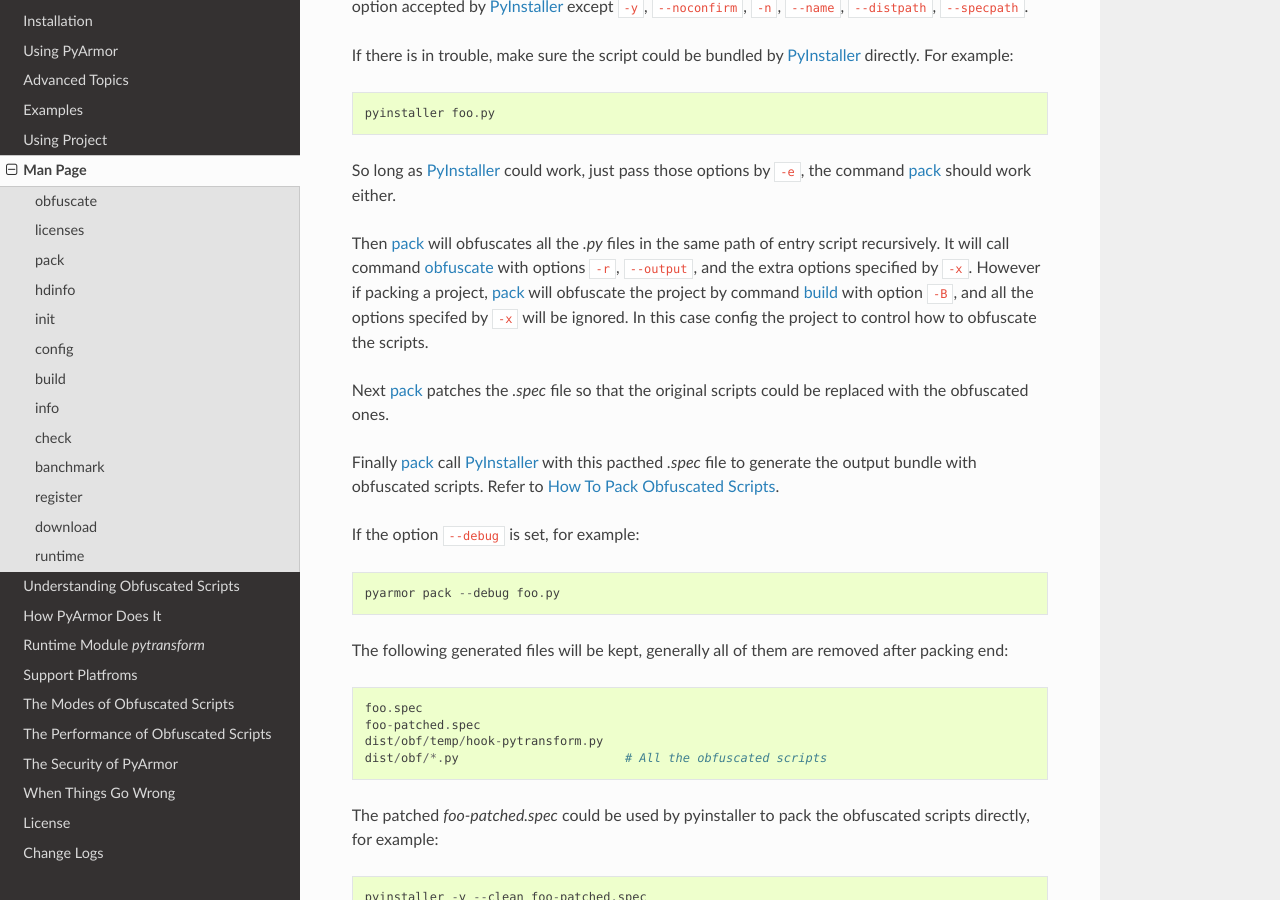
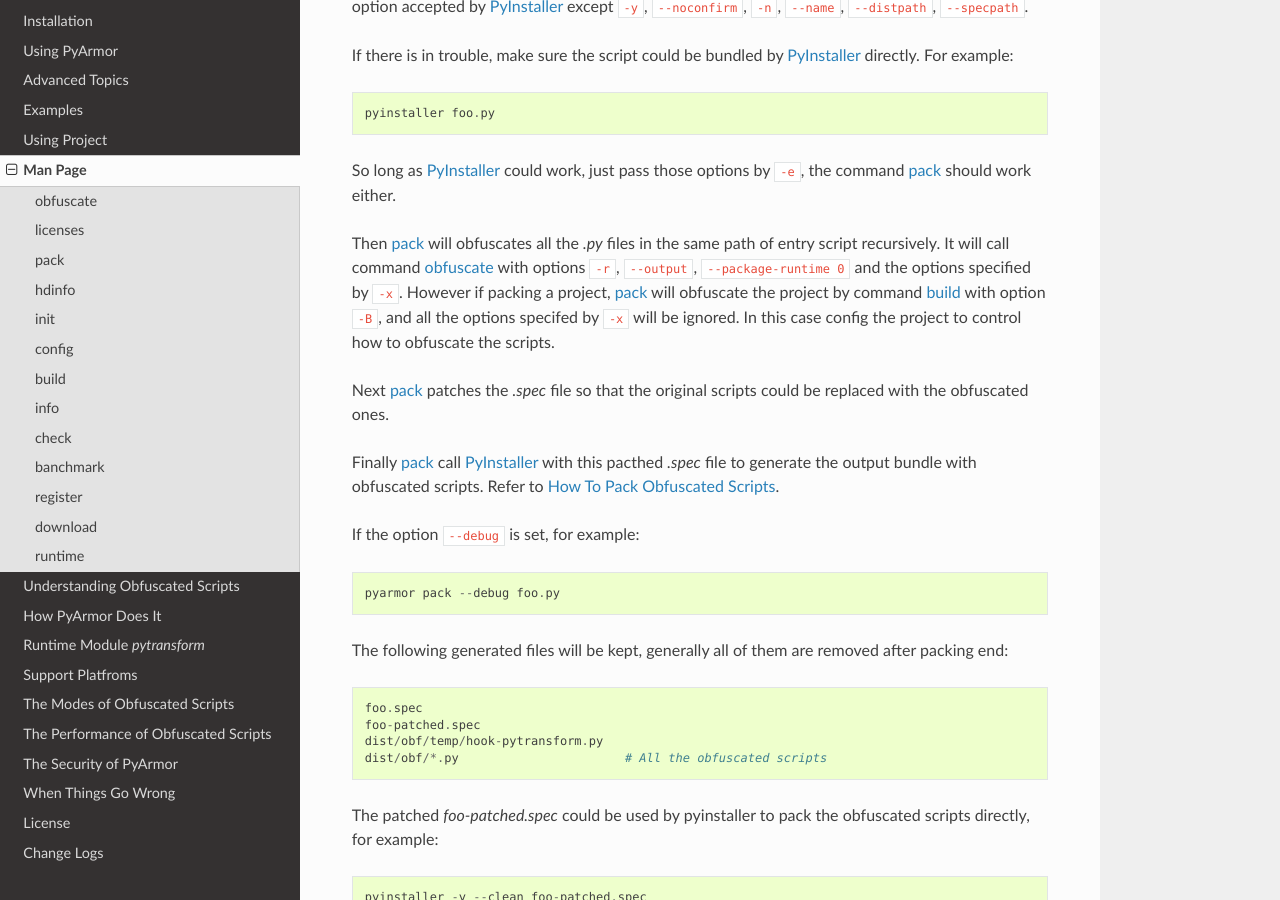
Before and after one commit to dashingsoft/pyarmor, a Sphinx documentation site: the page built from docs/man.rst, in a window 1280 px wide and 900 px high, scrolled down 9662 px. Built offline with Sphinx 7.4.7 and the Read the Docs theme 2.0.0, drawn with Linux system fonts in a browser that asks for light colours.

Commit message:
Refine doc

```diff
--- a/docs/man.rst
+++ b/docs/man.rst
@@ -368,10 +368,11 @@ command `pack`_ should work either.
 
 Then `pack`_ will obfuscates all the `.py` files in the same path of entry
 script recursively. It will call command `obfuscate`_ with options ``-r``,
-``--output``, and the extra options specified by ``-x``. However if packing a
-project, `pack`_ will obfuscate the project by command `build`_ with option
-``-B``, and all the options specifed by ``-x`` will be ignored. In this case
-config the project to control how to obfuscate the scripts.
+``--output``, ``--package-runtime 0`` and the options specified by
+``-x``. However if packing a project, `pack`_ will obfuscate the project by
+command `build`_ with option ``-B``, and all the options specifed by ``-x`` will
+be ignored. In this case config the project to control how to obfuscate the
+scripts.
 
 Next `pack`_ patches the `.spec` file so that the original scripts could be
 replaced with the obfuscated ones.
```
Also changed, not shown: docs/advanced.rst (+7 -8 lines).
